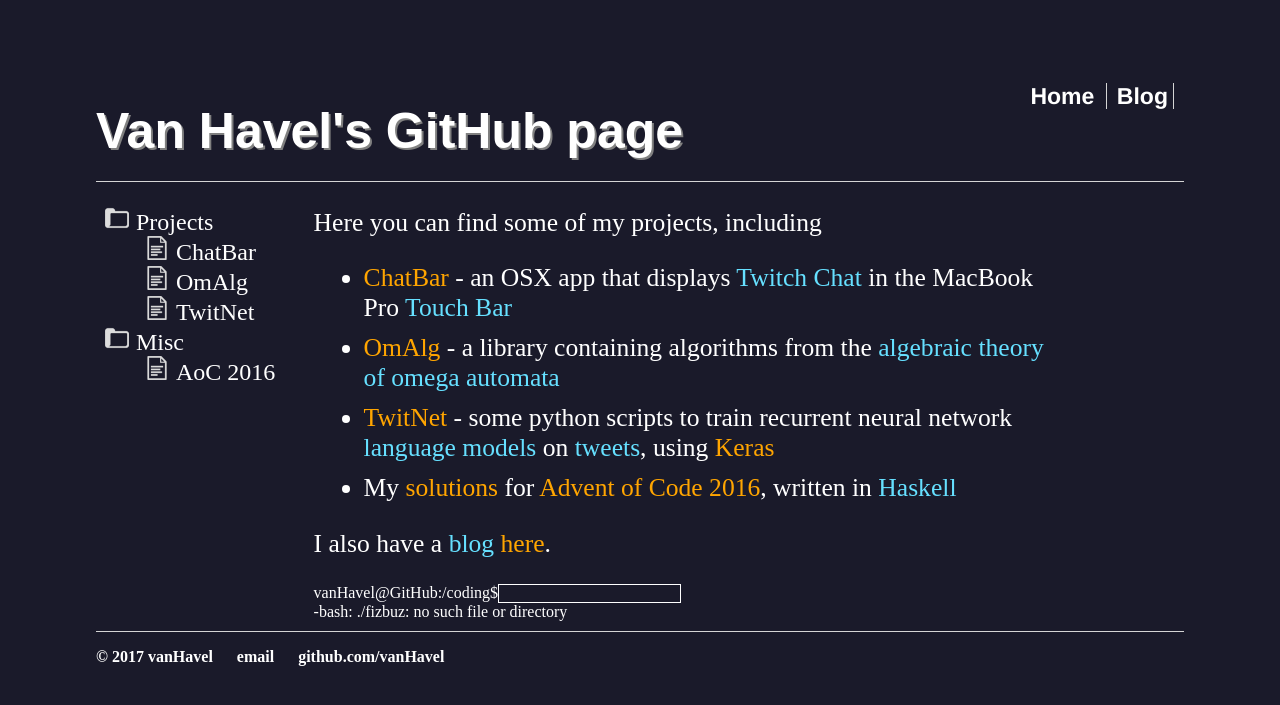
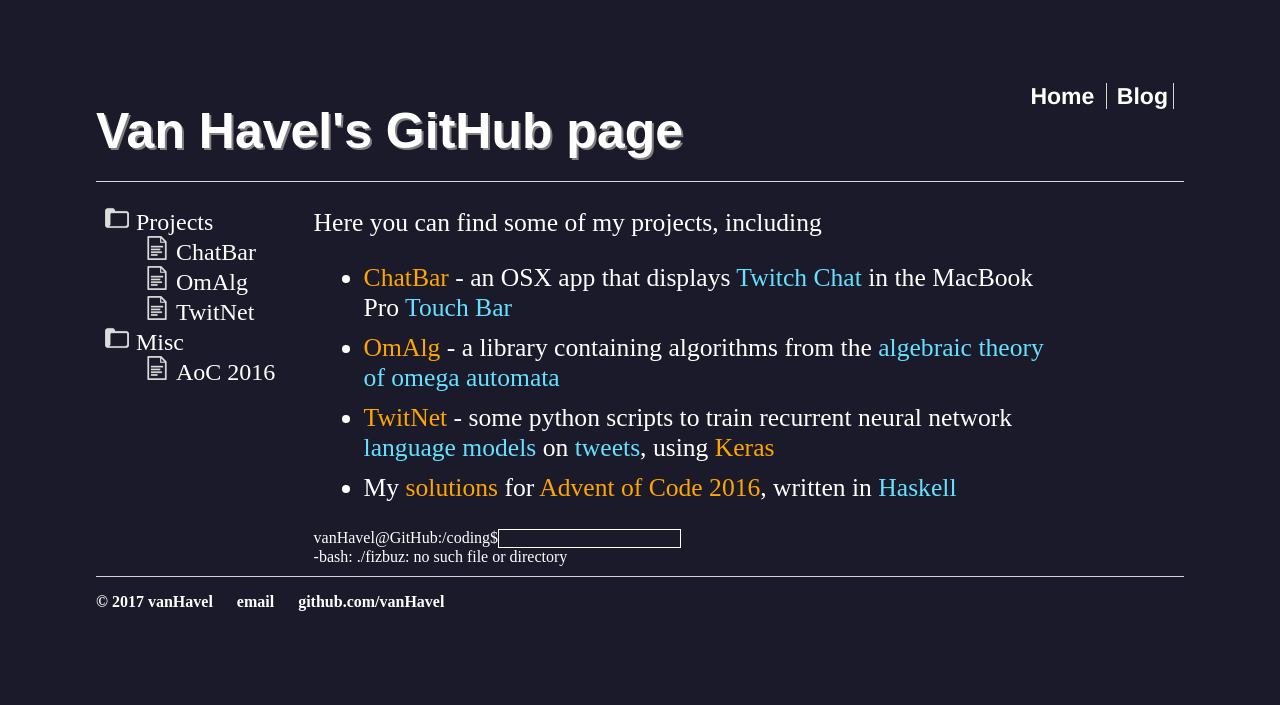
Before and after one commit to vanHavel/vanHavel.github.io, a Jekyll site: the page built from index.html, in a window 1280 px wide. Shown: the top 705 px of the page. Built offline with Jekyll 4.4.1, drawn with Linux system fonts in a browser that asks for light colours.

Commit message:
removed reference to empty blog as of now

```diff
--- a/index.html
+++ b/index.html
@@ -48,7 +48,6 @@ main: true
         My <a href="https://github.com/vanHavel/AdventOfCode2016">solutions</a> for <a href="https://adventofcode.com/2016">Advent of Code 2016</a>, written in <span class="mark">Haskell</span>
       </span> </li>
     </ul>
-    I also have a <span class="mark">blog</span> <a href="/blog/">here</a>.
   </p>
 </main>
 <!-- footer div -->
```
